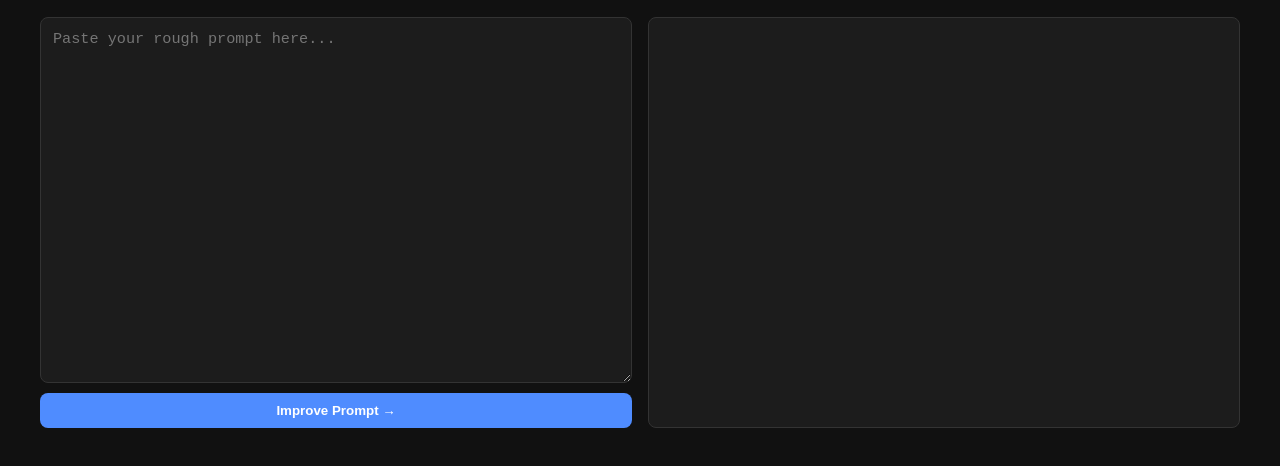
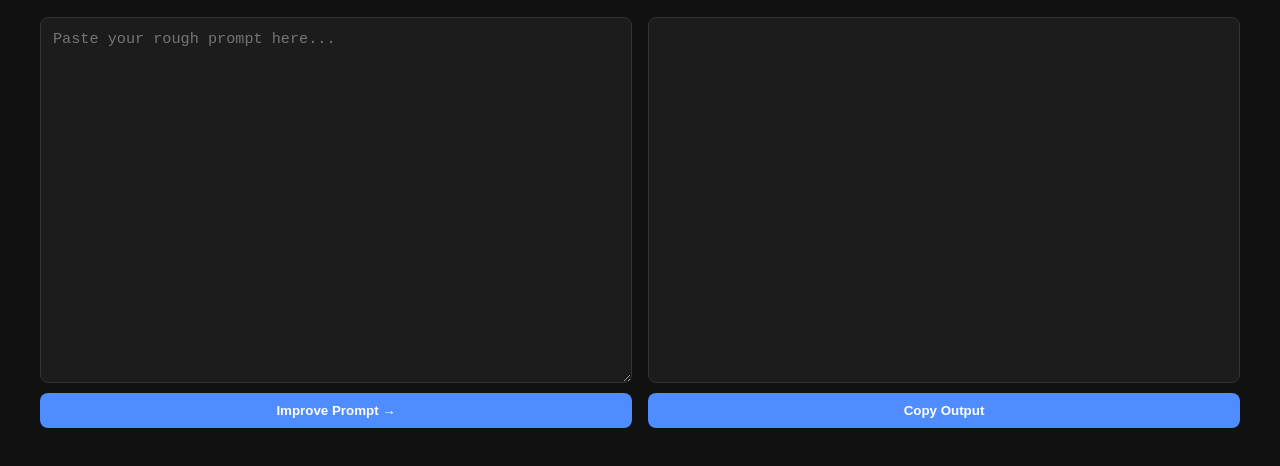
Before and after one commit to iantolentino/idt-prompt-engineer, a plain HTML site: page index.html in a window 1280 px wide. Shown: the part 122-588 px from the top of the page. Drawn offline with Linux system fonts and the light colour scheme.

Commit message:
Add copy button to output section in index.html

```diff
--- a/index.html
+++ b/index.html
@@ -37,6 +37,7 @@
     </div>
     <div class="panel">
       <div class="output" id="outputText"></div>
+      <button id="copyBtn">Copy Output</button>
       <div class="meta" id="outputMeta"></div>
     </div>
   </div>
```
